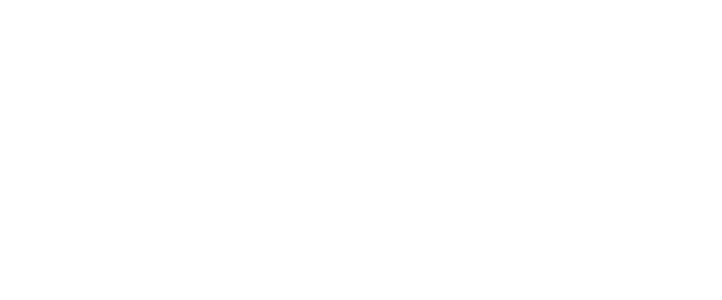
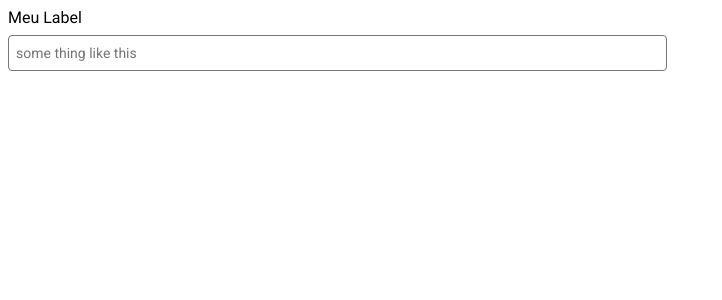
Before and after one commit to TyperGuy/codeleap-challenge, a React (Create React App) app: page / in a window 1280 px wide. Shown: the top 300 px of the page, without its empty margins (0-722 px from the left). Built offline with nearby package versions, Linux system fonts and the light colour scheme.

Commit message:
feat : create input and button components

```diff
--- a/package.json
+++ b/package.json
@@ -10,10 +10,12 @@
     "@types/node": "^16.7.13",
     "@types/react": "^17.0.20",
     "@types/react-dom": "^17.0.9",
+    "@types/styled-components": "^5.1.24",
     "react": "^18.0.0",
     "react-dom": "^18.0.0",
     "react-router-dom": "^6.3.0",
     "react-scripts": "5.0.0",
+    "styled-components": "^5.3.5",
     "typescript": "^4.4.2",
     "web-vitals": "^2.1.0"
   },
--- a/public/index.html
+++ b/public/index.html
@@ -3,8 +3,12 @@
   <head>
     <meta charset="utf-8" />
     <link rel="icon" href="%PUBLIC_URL%/favicon.ico" />
+    <link rel="preconnect" href="https://fonts.googleapis.com">
+    <link href="https://fonts.googleapis.com/css2?family=Roboto:wght@100;300;400;700&display=swap" rel="stylesheet">
+
     <meta name="viewport" content="width=device-width, initial-scale=1" />
     <meta name="theme-color" content="#000000" />
+
     <meta
       name="description"
       content="Web site created using create-react-app"
@@ -24,6 +28,8 @@
       work correctly both with client-side routing and a non-root public URL.
       Learn how to configure a non-root public URL by running `npm run build`.
     -->
+
+
     <title>React App</title>
   </head>
   <body>
--- a/src/App.css
+++ b/src/App.css
@@ -1,38 +1,3 @@
-.App {
-  text-align: center;
+*{
+  font-family: 'Roboto', sans-serif;
 }
-
-.App-logo {
-  height: 40vmin;
-  pointer-events: none;
-}
-
-@media (prefers-reduced-motion: no-preference) {
-  .App-logo {
-    animation: App-logo-spin infinite 20s linear;
-  }
-}
-
-.App-header {
-  background-color: #282c34;
-  min-height: 100vh;
-  display: flex;
-  flex-direction: column;
-  align-items: center;
-  justify-content: center;
-  font-size: calc(10px + 2vmin);
-  color: white;
-}
-
-.App-link {
-  color: #61dafb;
-}
-
-@keyframes App-logo-spin {
-  from {
-    transform: rotate(0deg);
-  }
-  to {
-    transform: rotate(360deg);
-  }
-}
--- a/src/App.tsx
+++ b/src/App.tsx
@@ -1,9 +1,13 @@
 import './App.css';
+import Input from './components/input/Input';
+
 
 
 function App() {
   return (
-    <div className="App" />
+    <div className="App">
+      <Input/>
+    </div>
   );
 }
 
--- /dev/null
+++ b/src/components/input/Input.styles.ts
@@ -0,0 +1,25 @@
+import styled from 'styled-components'
+
+export const Container = styled.div`
+  display:flex;
+  flex-direction:column;
+  justify-Content:left;
+  gap:.5em;
+`;
+
+export const Label = styled.label`
+  font-size: 16px;
+  line-height: 19px
+`;
+
+export const InputField = styled.input`
+  width: 659px;
+  height: 36px;
+  background: #FFFFFF;
+  border: 1px solid #777777;
+  box-sizing: border-box;
+  border-radius: 4px;
+  padding-left: .5em;
+  font-weight: 400;
+  font-size: 14px
+`;
--- /dev/null
+++ b/src/components/input/Input.tsx
@@ -0,0 +1,12 @@
+import {InputField,Label,Container} from './Input.styles';
+
+function CustomInput() {
+  return (
+    <Container>
+      <Label>Meu Label</Label>
+      <InputField placeholder="some thing like this" type="text" name="text"/>
+    </Container>
+  );
+}
+
+export default CustomInput;
```
Also changed, not shown: src/components/button/Button.styles.ts (added, +29 -0 lines), src/components/button/Button.tsx (added, +11 -0 lines), 1 other file (tests, documents, lock files or other folders).
